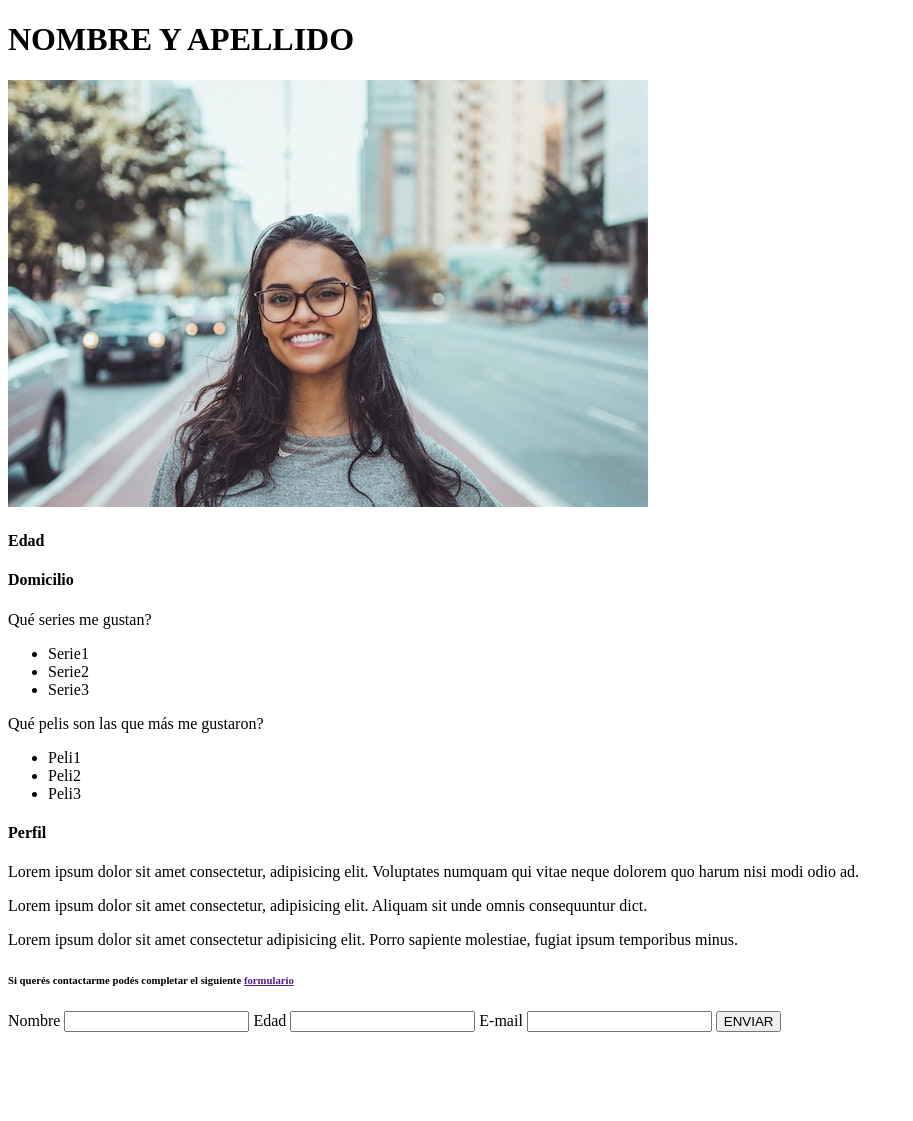
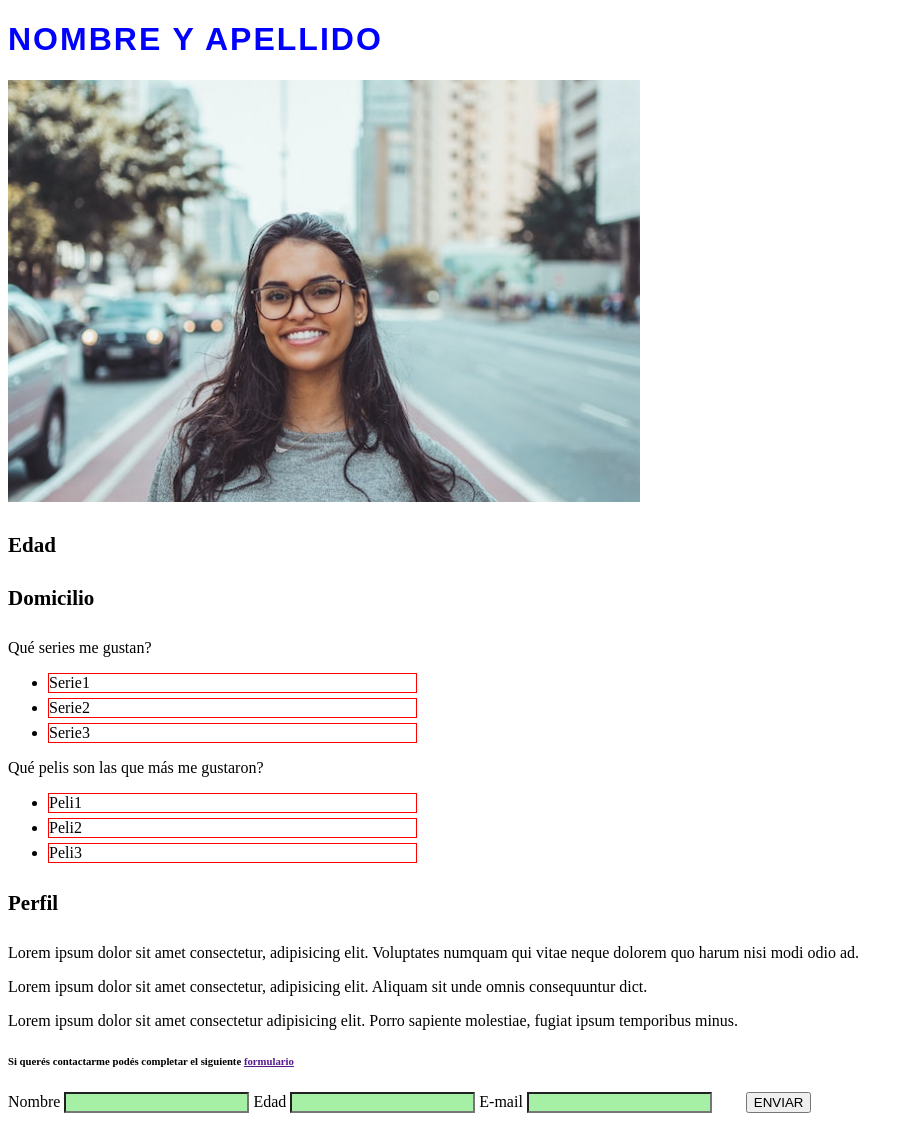
Before and after one commit to Pia87/Modulo1-Unidad2, a plain HTML site: page index.html in a window 1280 px wide. Shown: the whole page, without its empty margins (0-913 px from the left). Before the commit the page ends 1040 px from the top, so only its background shows below. Drawn offline with Linux system fonts and the light colour scheme.

Commit message:
agregue estilo a html para tarea M1 U3

```diff
--- /dev/null
+++ b/estilo.css
@@ -0,0 +1,22 @@
+h1{
+    color: blue;
+    font-family: Arial, Helvetica, sans-serif;
+    letter-spacing: 2px;
+}
+img{
+    width: 50%;
+}
+h4{
+    font-size: 21px;
+}
+li{
+    border: 1px solid red;
+    width: 30%;
+    margin-top: 5px;
+}
+input{
+    background-color: rgb(165, 240, 165);
+}
+button{
+    margin-left: 30px;
+}
--- a/index.html
+++ b/index.html
@@ -5,6 +5,7 @@
     <meta http-equiv="X-UA-Compatible" content="IE=edge">
     <meta name="viewport" content="width=device-width, initial-scale=1.0">
     <title>Document</title>
+    <link rel="stylesheet" href="estilo.css">
 </head>
 <body>
     <h1>NOMBRE Y APELLIDO</h1>
```
